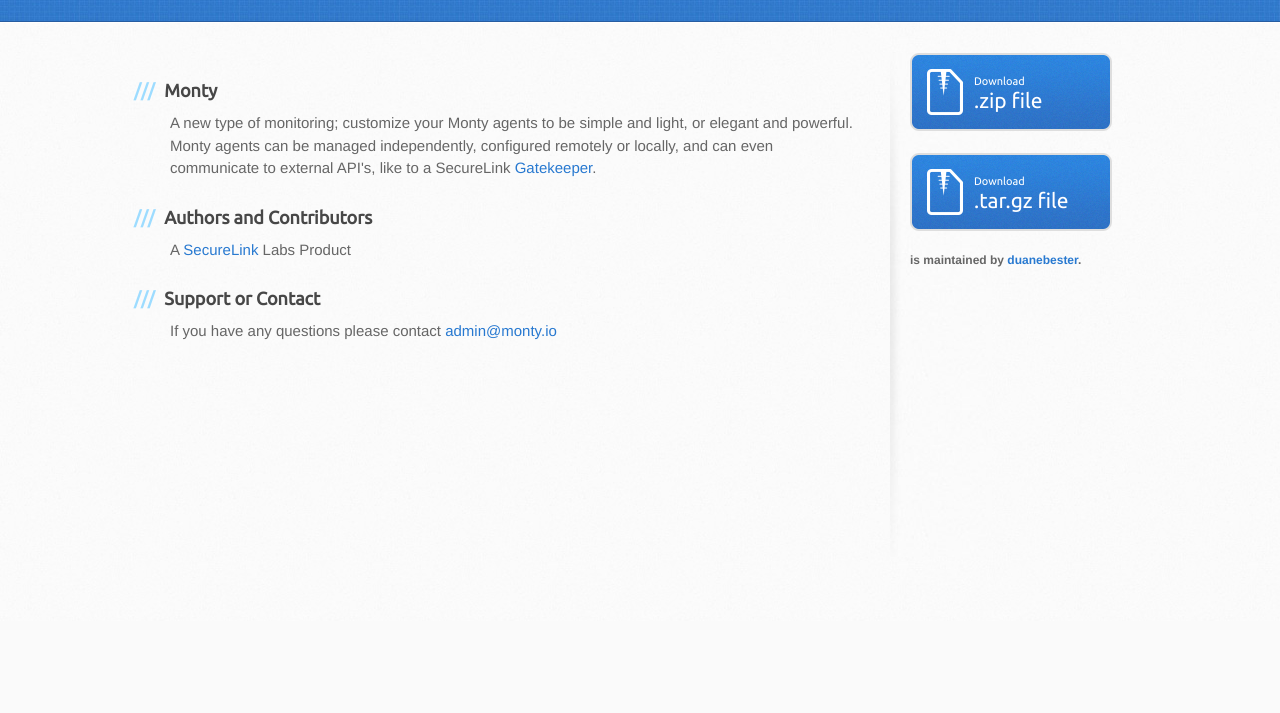
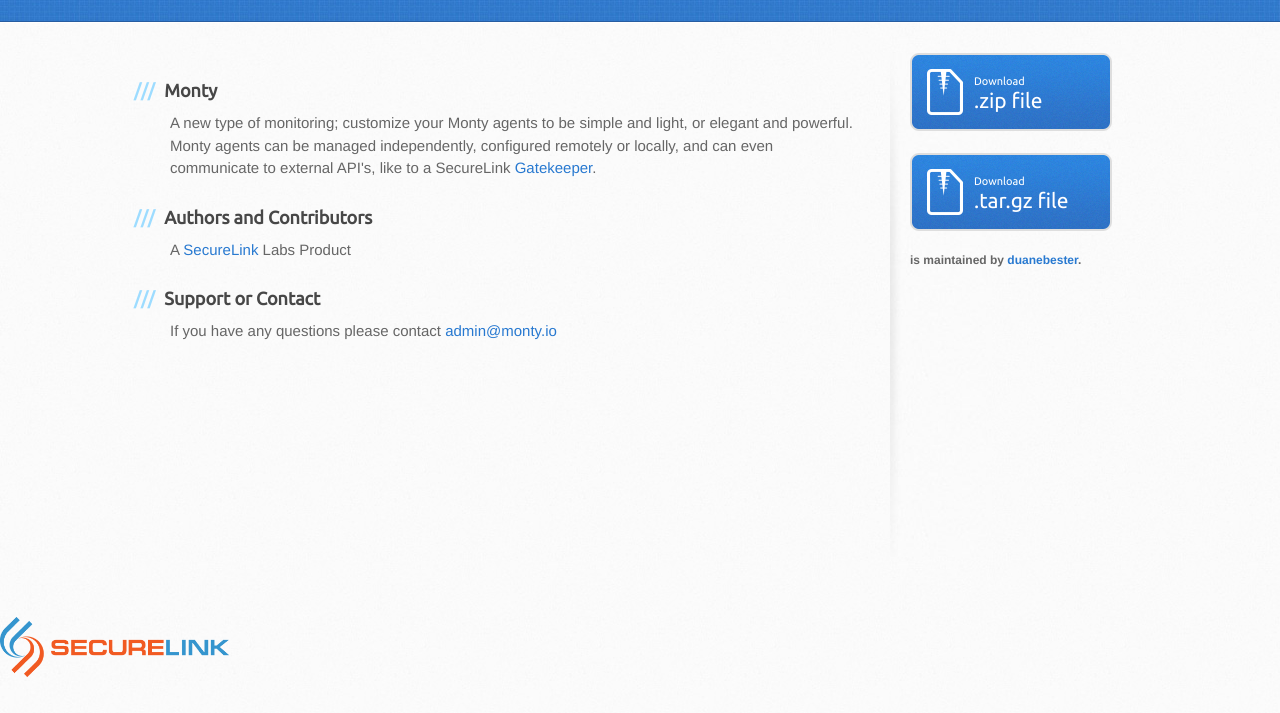
Before and after one commit to duanebester/monty-io, a plain HTML site: page index.html in a window 1280 px wide. Shown: the part 179-892 px from the top of the page. Before the commit the page ends 800 px from the top, so only its background shows below. Drawn offline with Linux system fonts and the light colour scheme.

Commit message:
SecureLink Logo

```diff
--- a/index.html
+++ b/index.html
@@ -59,7 +59,9 @@
         </aside>
       </div>
     </div>
-
+<footer>
+  <a href="http://www.securelink.com"><img src="images/SecureLink.png" height="60"></a>
+</footer>
 
   </body>
 </html>
```
Also changed, not shown: images/SecureLink.png (added).
